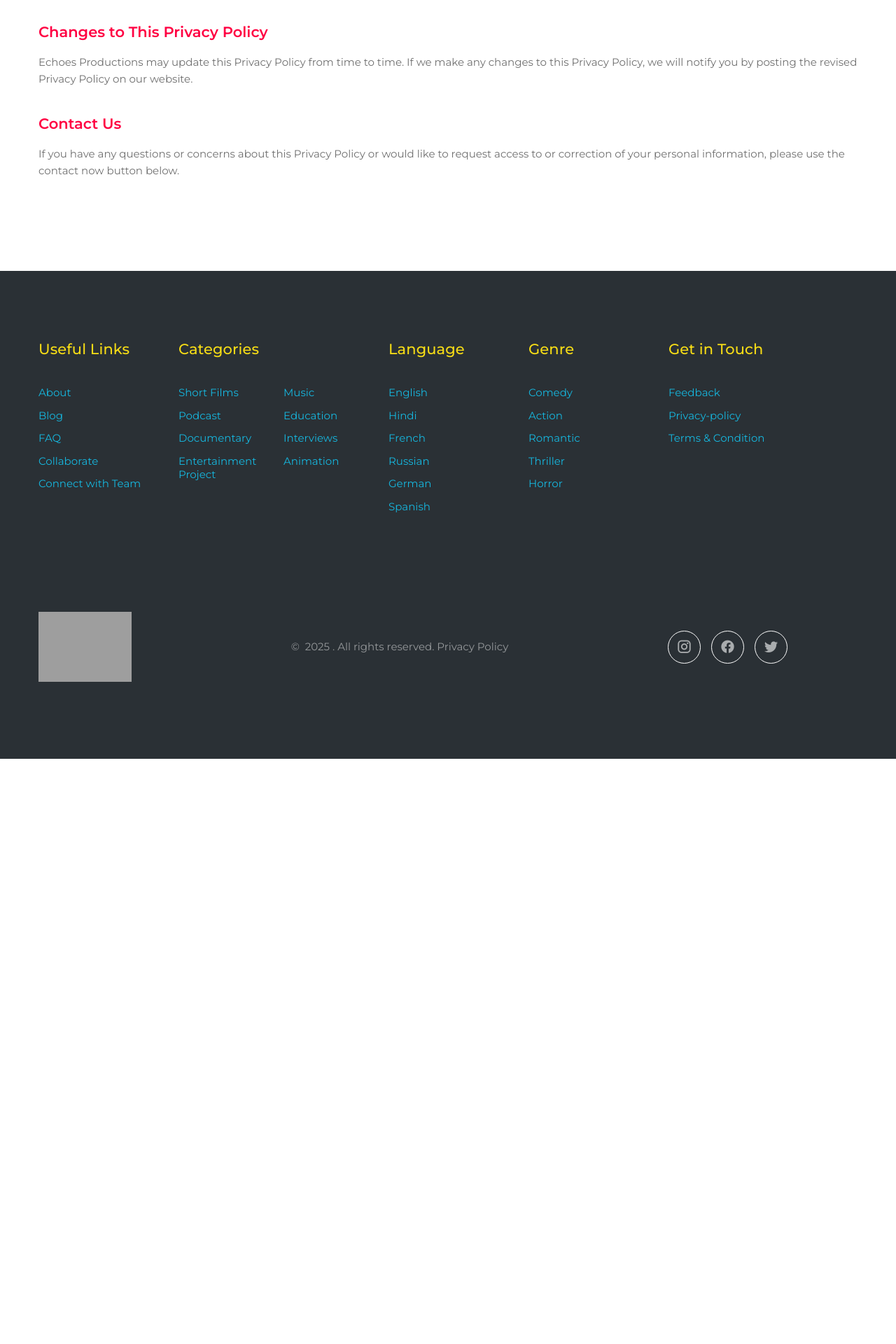
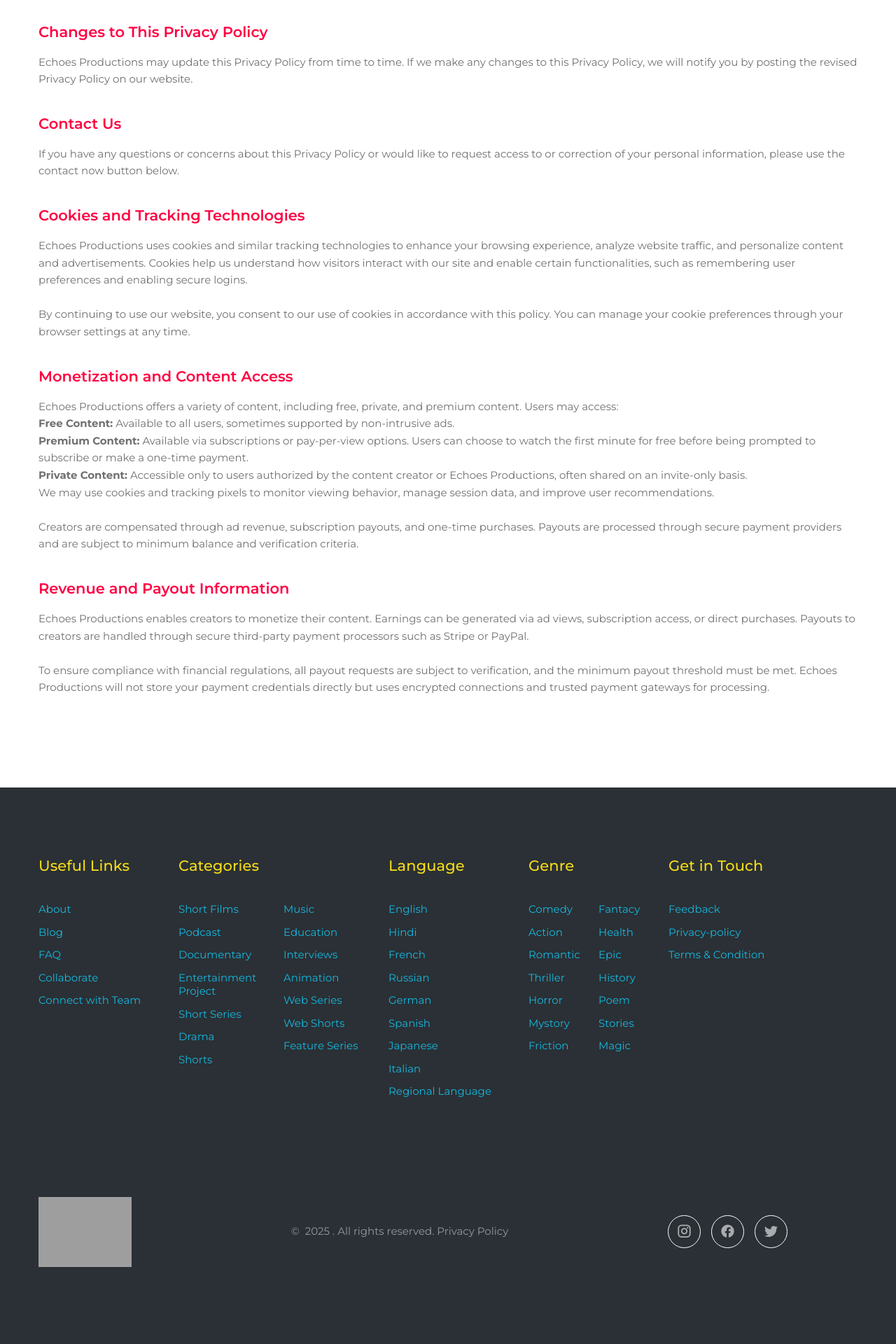
Before and after one commit to Kode-with-Karan/Production-Site, a Django app: page /privacy/ in a window 1280 px wide. Shown: the part 1508-3428 px from the top of the page at 70% size. Before the commit the page ends 2592 px from the top, so only its background shows below. Run offline with Django 5.2, Linux system fonts and the light colour scheme; parts of the project's set-up code (start-up, migrations or seed data) failed here and were passed over; some libraries are stand-ins or nearby versions; some web fonts are replaced; grey boxes are pictures that could not be loaded.

Commit message:
Fixing issues

```diff
--- a/blog/templates/blog/blog_detail.html
+++ b/blog/templates/blog/blog_detail.html
@@ -1,7 +1,7 @@
 {% extends 'base_black.html' %}
 {% load static %}
 {% block nav_bg %}
-<div class="page-header-1-figure m-parallax">
+<div class="page-header-1-figure m-parallax" style="opacity: 0.4;">
     <div class="page-header-1-image m-parallax-image" style="background-image: url({{blog.banner_image.url}});"></div>
 </div>
 {% endblock nav_bg %}
--- a/content/templates/content/home.html
+++ b/content/templates/content/home.html
@@ -459,7 +459,7 @@
 <div id="fundingPopup" class="popup-overlay" style="display: none;">
     <div class="popup-content">
       <span class="close-btn" onclick="closePopup()">&times;</span>
-      <h2>Looking to funding for your next project?</h2>
+      <h2>Looking to fund your next project?</h2>
       <p>EchoesRipple is your solution! 🚀<br>Get support and financial help for your creative vision today.</p>
       <a href="{% url 'about' %}" class="popup-button">Learn More</a>
     </div>
--- a/payments/paypal.py
+++ b/payments/paypal.py
@@ -39,8 +39,10 @@ def create_order(amount, currency='USD'):
             }
         }],
         "application_context": {
-            "return_url": "http://localhost:8000/payments/complete/",
-            "cancel_url": "http://localhost:8000/payments/cancel/"
+            "return_url": "https://echoesripple.com/payments/complete/",
+            "cancel_url": "https://echoesripple.com/payments/cancel/"
+            # "return_url": "http://localhost:8000/payments/complete/",
+            # "cancel_url": "http://localhost:8000/payments/cancel/"
         }
     }
     response = requests.post(url, json=data, headers=headers)
--- a/payments/views.py
+++ b/payments/views.py
@@ -168,8 +168,10 @@ def create_paypal_order(request):
             }
         ],
         "application_context": {
-            "return_url": "http://localhost:8000/payments/success/",
-            "cancel_url": "http://localhost:8000/payments/cancel/"
+            "return_url": "https://echoesripple.com/payments/success/",
+            "cancel_url": "https://echoesripple.com/payments/cancel/"
+            # "return_url": "http://localhost:8000/payments/success/",
+            # "cancel_url": "http://localhost:8000/payments/cancel/"
         }
     }
 
--- a/templates/footer.html
+++ b/templates/footer.html
@@ -27,6 +27,9 @@
                                     <li><a href="{% url 'category' 'podcast' %}">Podcast</a></li>
                                     <li><a href="{% url 'category' 'documentary' %}">Documentary</a></li>
                                     <li><a href="{% url 'category' 'entertainment' %}">Entertainment Project</a></li>
+                                    <li><a href="{% url 'category' 'documentary' %}">Short Series</a></li>
+                                    <li><a href="{% url 'category' 'documentary' %}">Drama</a></li>
+                                    <li><a href="{% url 'category' 'documentary' %}">Shorts</a></li>
                                 </ul>
                             </div>
                             <div class="col-6">
@@ -35,6 +38,9 @@
                                     <li><a href="{% url 'category' 'education' %}">Education</a></li>
                                     <li><a href="{% url 'category' 'interviews' %}">Interviews</a></li>
                                     <li><a href="{% url 'category' 'animation' %}">Animation</a></li>
+                                    <li><a href="{% url 'category' 'documentary' %}">Web Series</a></li>
+                                    <li><a href="{% url 'category' 'documentary' %}">Web Shorts</a></li>
+                                    <li><a href="{% url 'category' 'documentary' %}">Feature Series</a></li>
                                 </ul>
                             </div>
                         </div>
@@ -50,19 +56,39 @@
                             <li><a href="{% url 'language' 'Russian' %}">Russian</a></li>
                             <li><a href="{% url 'language' 'German' %}">German</a></li>
                             <li><a href="{% url 'language' 'Spanish' %}">Spanish</a></li>
+                            <li><a href="{% url 'language' 'Spanish' %}">Japanese</a></li>
+                            <li><a href="{% url 'language' 'Spanish' %}">Italian</a></li>
+                            <li><a href="{% url 'language' 'Spanish' %}">Regional Language</a></li>
                         </ul>
                     </div>
                 </div>
                 <div class="col-sm-3 col-lg-2">
                     <p class="footer-modern-title">Genre</p>
                     <div class="footer-modern-item-block">
+                        <div class="row row-13">
+                            <div class="col-6">
                                 <ul class="list list-1">
                                     <li><a href="{% url 'genre' 'Comedy' %}">Comedy</a></li>
                                     <li><a href="{% url 'genre' 'Action' %}">Action</a></li>
                                     <li><a href="{% url 'genre' 'Romantic' %}">Romantic</a></li>
                                     <li><a href="{% url 'genre' 'Thriller' %}">Thriller</a></li>
                                     <li><a href="{% url 'genre' 'Horror' %}">Horror</a></li>
+                                    <li><a href="{% url 'genre' 'Horror' %}">Mystory</a></li>
+                                    <li><a href="{% url 'genre' 'Horror' %}">Friction</a></li>
                                 </ul>
+                            </div>
+                            <div class="col-6">
+                                <ul class="list list-1">
+                                    <li><a href="{% url 'genre' 'Horror' %}">Fantacy</a></li>
+                                    <li><a href="{% url 'genre' 'Horror' %}">Health</a></li>
+                                    <li><a href="{% url 'genre' 'Horror' %}">Epic</a></li>
+                                    <li><a href="{% url 'genre' 'Horror' %}">History</a></li>
+                                    <li><a href="{% url 'genre' 'Horror' %}">Poem</a></li>
+                                    <li><a href="{% url 'genre' 'Horror' %}">Stories</a></li>
+                                    <li><a href="{% url 'genre' 'Horror' %}">Magic</a></li>
+                                </ul>
+                            </div>
+                        </div>
                     </div>
                 </div>
                 <div class="col-md-4 col-lg-3">
@@ -80,17 +106,19 @@
     </div>
     <div class="footer-modern-aside">
         <div class="container">
-            <div class="footer-modern-aside-layout"><a class="brand" href="index.html"><img
-                        class="brand-logo-dark" src="{% static 'images/logo-default-133x19.png' %}" alt="" width="133"
-                        height="19" srcset="{% static 'images/logo-default-266x37.png' %} 2x" /><img class="brand-logo-light"
+            <div class="footer-modern-aside-layout"><a class="brand" href="index.html"><img class="brand-logo-dark"
+                        src="{% static 'images/logo-default-133x19.png' %}" alt="" width="133" height="19"
+                        srcset="{% static 'images/logo-default-266x37.png' %} 2x" /><img class="brand-logo-light"
                         src="{% static 'images/logo-inverse-133x19.png' %}" alt="" width="133" height="19"
                         srcset="{% static 'images/logo-inverse-266x37.png' %} 2x" /></a>
                 <p class="rights"><span>&copy;&nbsp; </span><span
                         class="copyright-year"></span><span>&nbsp;</span><span>. All rights
                         reserved.&nbsp;</span><a href="{% url 'privacy' %}">Privacy Policy</a></p>
                 <div>
-                    <div class="group group-sm"><a class="link-1 icon mdi mdi-instagram" href="https://www.instagram.com/echoes.productions/"></a><a
-                            class="link-1 icon mdi mdi-facebook" href="https://www.facebook.com/profile.php?id=61573848801968"></a><a
+                    <div class="group group-sm"><a class="link-1 icon mdi mdi-instagram"
+                            href="https://www.instagram.com/echoes.productions/"></a><a
+                            class="link-1 icon mdi mdi-facebook"
+                            href="https://www.facebook.com/profile.php?id=61573848801968"></a><a
                             class="link-1 icon mdi mdi-twitter" href="https://x.com/Echoes429476"></a></div>
                 </div>
             </div>
--- a/templates/pages/Video_Explainer.html
+++ b/templates/pages/Video_Explainer.html
@@ -5,7 +5,7 @@
 <div style="margin: 100px;"></div>
 
 <div class="video-container">
-    <video id="videoPlayer"  src="{% static 'content/Video/coonch Explainer (ok).mp4' %}" controls preload="metadata"></video>
+    <video id="videoPlayer"  src="{% static 'content/Video/echoes.mp4' %}" controls preload="metadata"></video>
 </div>
 
 <style>
--- a/templates/pages/privacy.html
+++ b/templates/pages/privacy.html
@@ -2,7 +2,8 @@
 {% load static %}
 {% block nav_bg %}
 <div class="page-header-1-figure m-parallax">
-    <div class="page-header-1-image m-parallax-image" style="background-image: url({% static 'images/bg.png' %});"></div>
+    <div class="page-header-1-image m-parallax-image" style="background-image: url({% static 'images/bg.png' %});">
+    </div>
 </div>
 {% endblock nav_bg %}
 {% block nav_content %}
@@ -25,26 +26,87 @@
         <dl class="list-terms">
             <dt class="heading-5">Privacy Policy
             </dt>
-            <dd>At Echoes Productions, we are committed to protecting your privacy and personal information. This Privacy Policy outlines the types of information we collect from our clients, how we use this information, and the measures we take to ensure that your information is kept secure.</dd>
+            <dd>At Echoes Productions, we are committed to protecting your privacy and personal information. This
+                Privacy Policy outlines the types of information we collect from our clients, how we use this
+                information, and the measures we take to ensure that your information is kept secure.</dd>
             <dt class="heading-5">Information Collection and Use</dt>
-            <dd>Echoes Productions collects information from our clients in order to provide them with the best possible video production services. This information may include your name, address, phone number, email address, and payment information. <br>
-                We may also collect information about the video production projects you request, including the type of video, the desired length, and any specific instructions or preferences you have. This information is used to ensure that we are able to meet your video production needs.
+            <dd>Echoes Productions collects information from our clients in order to provide them with the best possible
+                video production services. This information may include your name, address, phone number, email address,
+                and payment information. <br>
+                We may also collect information about the video production projects you request, including the type of
+                video, the desired length, and any specific instructions or preferences you have. This information is
+                used to ensure that we are able to meet your video production needs.
                 <br>
-                Echoes Productions may also collect information about how you use our website, including the pages you visit and the information you request. This information is used to improve the functionality and content of our website.</dd>
+                Echoes Productions may also collect information about how you use our website, including the pages you
+                visit and the information you request. This information is used to improve the functionality and content
+                of our website.
+            </dd>
             <dt class="heading-5">Information Sharing and Disclosure</dt>
-            <dd>Echoes Productions will not sell, trade, or rent your personal information to third parties. We may, however, share your information with third-party service providers who are working on our behalf, such as payment processors, video production specialists, and shipping companies.
+            <dd>Echoes Productions will not sell, trade, or rent your personal information to third parties. We may,
+                however, share your information with third-party service providers who are working on our behalf, such
+                as payment processors, video production specialists, and shipping companies.
                 <br>
-                We may also disclose your information if required to do so by law, such as in response to a subpoena or court order.</dd>
+                We may also disclose your information if required to do so by law, such as in response to a subpoena or
+                court order.
+            </dd>
             <dt class="heading-5">Security Measures</dt>
-            <dd>Echoes Productions takes the security of your information very seriously. We have implemented physical, electronic, and managerial measures to protect your information from unauthorized access, use, or disclosure.
+            <dd>Echoes Productions takes the security of your information very seriously. We have implemented physical,
+                electronic, and managerial measures to protect your information from unauthorized access, use, or
+                disclosure.
                 <br>
-                Your information is stored on secure servers and is protected by secure firewalls. In addition, we require that all of our service providers sign confidentiality agreements to ensure that they are also taking appropriate measures to protect your information.</dd>
+                Your information is stored on secure servers and is protected by secure firewalls. In addition, we
+                require that all of our service providers sign confidentiality agreements to ensure that they are also
+                taking appropriate measures to protect your information.
+            </dd>
             <dt class="heading-5">Data Retention</dt>
-            <dd>Echoes Productions will retain your personal information for as long as necessary to provide you with the video production services you have requested, or for other business purposes, such as complying with legal requirements.</dd>
+            <dd>Echoes Productions will retain your personal information for as long as necessary to provide you with
+                the video production services you have requested, or for other business purposes, such as complying with
+                legal requirements.</dd>
             <dt class="heading-5">Changes to This Privacy Policy</dt>
-            <dd>Echoes Productions may update this Privacy Policy from time to time. If we make any changes to this Privacy Policy, we will notify you by posting the revised Privacy Policy on our website.</dd>
+            <dd>Echoes Productions may update this Privacy Policy from time to time. If we make any changes to this
+                Privacy Policy, we will notify you by posting the revised Privacy Policy on our website.</dd>
             <dt class="heading-5">Contact Us</dt>
-            <dd>If you have any questions or concerns about this Privacy Policy or would like to request access to or correction of your personal information, please use the contact now button below.</dd>
+            <dd>If you have any questions or concerns about this Privacy Policy or would like to request access to or
+                correction of your personal information, please use the contact now button below.</dd>
+            <dt class="heading-5">Cookies and Tracking Technologies</dt>
+            <dd>
+                Echoes Productions uses cookies and similar tracking technologies to enhance your browsing experience,
+                analyze website traffic, and personalize content and advertisements. Cookies help us understand how
+                visitors interact with our site and enable certain functionalities, such as remembering user preferences
+                and enabling secure logins.<br><br>
+                By continuing to use our website, you consent to our use of cookies in accordance with this policy. You
+                can manage your cookie preferences through your browser settings at any time.
+            </dd>
+
+            <dt class="heading-5">Monetization and Content Access</dt>
+            <dd>
+                Echoes Productions offers a variety of content, including free, private, and premium content. Users may
+                access:
+                <ul>
+                    <li><strong>Free Content:</strong> Available to all users, sometimes supported by non-intrusive ads.
+                    </li>
+                    <li><strong>Premium Content:</strong> Available via subscriptions or pay-per-view options. Users can
+                        choose to watch the first minute for free before being prompted to subscribe or make a one-time
+                        payment.</li>
+                    <li><strong>Private Content:</strong> Accessible only to users authorized by the content creator or
+                        Echoes Productions, often shared on an invite-only basis.</li>
+                </ul>
+                We may use cookies and tracking pixels to monitor viewing behavior, manage session data, and improve
+                user recommendations.<br><br>
+                Creators are compensated through ad revenue, subscription payouts, and one-time purchases. Payouts are
+                processed through secure payment providers and are subject to minimum balance and verification criteria.
+            </dd>
+
+            <dt class="heading-5">Revenue and Payout Information</dt>
+            <dd>
+                Echoes Productions enables creators to monetize their content. Earnings can be generated via ad views,
+                subscription access, or direct purchases. Payouts to creators are handled through secure third-party
+                payment processors such as Stripe or PayPal. <br><br>
+                To ensure compliance with financial regulations, all payout requests are subject to verification, and
+                the minimum payout threshold must be met. Echoes Productions will not store your payment credentials
+                directly but uses encrypted connections and trusted payment gateways for processing.
+            </dd>
+
         </dl>
         <!-- <a class="privacy-link" href="mailto:#">privacy@demolink.org</a> -->
     </div>
--- a/users/templates/users/login.html
+++ b/users/templates/users/login.html
@@ -23,13 +23,13 @@
                                 <button class="btn btn-primary btn-block"> <span class="fa fa-facebook-f"></span>
                                     Facebook</button>
                             </div> -->
-                            <div class="col-md-4">
+                            <!-- <div class="col-md-4">
                                 <a href="{% provider_login_url 'twitter' %}"><button class="btn btn-info btn-block"><span class="fa fa-twitter"></span>
                                     Twitter</button></a>
                             </div>
                             <div class="col-md-4">
                                 <a href="{% provider_login_url 'google' %}"><button class="btn btn-danger btn-block"><span class="fa fa-google"></span> Google</button></a>
-                            </div>
+                            </div> -->
                         </div>
                         <div class="row row-30 mt-4">
                             <div class="col-lg-5 order-lg-2">
```
Also changed, not shown: production_site/settings.py (+24 -23 lines), users/templates/users/register.html (+16 -10 lines), db.sqlite3, 2 other files. Lines whose indentation alone changed are shown as unchanged.
